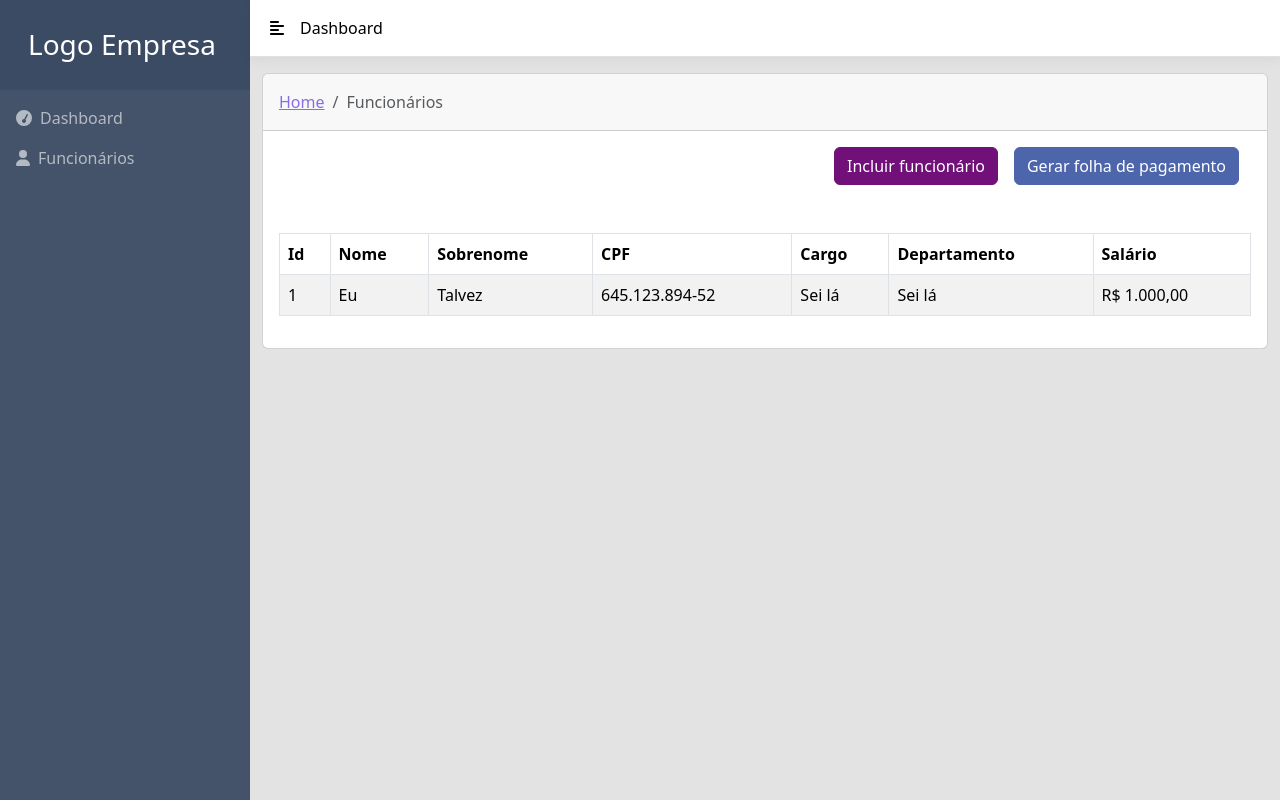
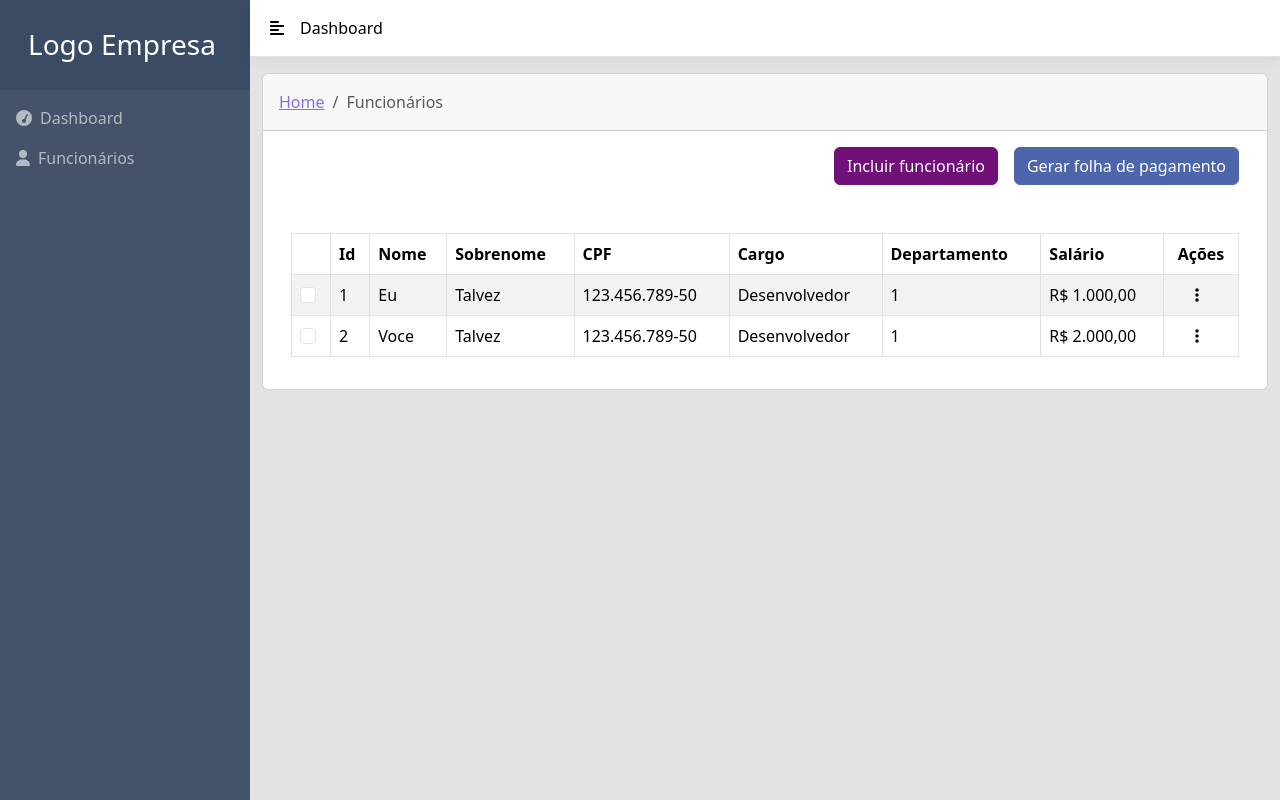
Before and after one commit to Wlopes513/WebPim, a React (Create React App) app in the folder ProjetoPim/ClientApp/: page /funcionarios in a window 1280 px wide. Built offline with nearby package versions, Linux system fonts and the light colour scheme.

Commit message:
Fixed employee page

```diff
--- a/ProjetoPim/ClientApp/src/components/Employee.tsx
+++ b/ProjetoPim/ClientApp/src/components/Employee.tsx
@@ -1,9 +1,54 @@
 import * as React from 'react';
 import { connect } from 'react-redux';
-import { Breadcrumb, BreadcrumbItem, Button, Card, CardBody, CardHeader, Col, Row, Table } from 'reactstrap';
+import { Breadcrumb, BreadcrumbItem, Button, Card, CardBody, CardHeader, Col, Dropdown, DropdownItem, DropdownMenu, DropdownToggle, Input, Row, Table } from 'reactstrap';
+import { FontAwesomeIcon } from "@fortawesome/react-fontawesome";
+import {
+  faEllipsisVertical,
+} from "@fortawesome/free-solid-svg-icons";
+
+const values = [{
+  id: 1,
+  name: "Eu",
+  surname: "Talvez",
+  cpf: "123.456.789-50",
+  responsability: "Desenvolvedor",
+  departament: 1,
+  salary: "R$ 1.000,00",
+}, {
+  id: 2,
+  name: "Voce",
+  surname: "Talvez",
+  cpf: "123.456.789-50",
+  responsability: "Desenvolvedor",
+  departament: 1,
+  salary: "R$ 2.000,00",
+}]
 
 
-const Employee = () => (
+class Employee extends React.PureComponent<any> {
+  constructor(context: any, props: any) {
+    super(context, props)
+    this.state = {
+      Selected: [],
+      IsOpen: 0,
+    };
+    this.handleDropdown = this.handleDropdown.bind(this);
+  }
+
+  handleDropdown(event: any, id: number) {
+    event.preventDefault();
+
+    const state: any = this.state;
+    const { IsOpen } = state;
+
+    this.setState({ IsOpen: IsOpen === id ? 0 : id });
+  }
+
+  render() {
+    const state: any = this.state;
+    const { Selected, IsOpen } = state;
+
+    return (
       <div className="app">
         <Row>
           <Col>
@@ -31,9 +76,12 @@ const Employee = () => (
                     <Button type='button' color="primary" className='ms-3'>Gerar folha de pagamento</Button>
                   </Col>
                 </Row>
+                <Row>
+                  <Col className="overflow-auto">
                     <Table className='mt-5' bordered striped>
                       <thead>
                         <tr>
+                          <th />
                           <th>
                             Id
                           </th>
@@ -49,31 +97,63 @@ const Employee = () => (
                           <th>
                             Cargo
                           </th>
-                  <th>
+                          <th >
                             Departamento
                           </th>
                           <th>
                             Salário
                           </th>
+                          <th className='text-center'>
+                            Ações
+                          </th>
                         </tr>
                       </thead>
                       <tbody>
+                        {values.map((func) => (
                           <tr>
-                  <td>1</td>
-                  <td>Eu</td>
-                  <td>Talvez</td>
-                  <td>645.123.894-52</td>
-                  <td>Sei lá</td>
-                  <td>Sei lá</td>
-                  <td>R$ 1.000,00</td>
+                            <td>
+                              <Input
+                                type='checkbox'
+                                checked={Selected.includes(func.id)}
+                                onClick={() => {
+                                  const selected = Selected;
+
+                                  const index = selected.indexOf(func.id);
+                                  index !== -1 ? selected.splice(index, 1) : selected.push(func.id);
+                                  this.setState({ Selected: [...selected] });
+                                }}
+                              />
+                            </td>
+                            <td>{func.id}</td>
+                            <td>{func.name}</td>
+                            <td>{func.surname}</td>
+                            <td>{func.cpf}</td>
+                            <td>{func.responsability}</td>
+                            <td>{func.departament}</td>
+                            <td>{func.salary}</td>
+                            <td className='text-center'>
+                              <Dropdown isOpen={IsOpen === func.id} toggle={(e: any) => this.handleDropdown(e, func.id)} direction="start">
+                                <DropdownToggle tag="span"><FontAwesomeIcon icon={faEllipsisVertical} color='link' className="me-2" /></DropdownToggle>
+                                <DropdownMenu>
+                                  <DropdownItem>Editar</DropdownItem>
+                                  <DropdownItem>Excluir</DropdownItem>
+                                  <DropdownItem>Gerar folha</DropdownItem>
+                                </DropdownMenu>
+                              </Dropdown>
+                            </td>
                           </tr>
+                        ))}
                       </tbody>
                     </Table>
+                  </Col>
+                </Row>
               </CardBody>
             </Card>
           </Col>
         </Row>
       </div>
     );
+  }
+}
 
 export default connect()(Employee);
```
Lines whose indentation alone changed are shown as unchanged.
